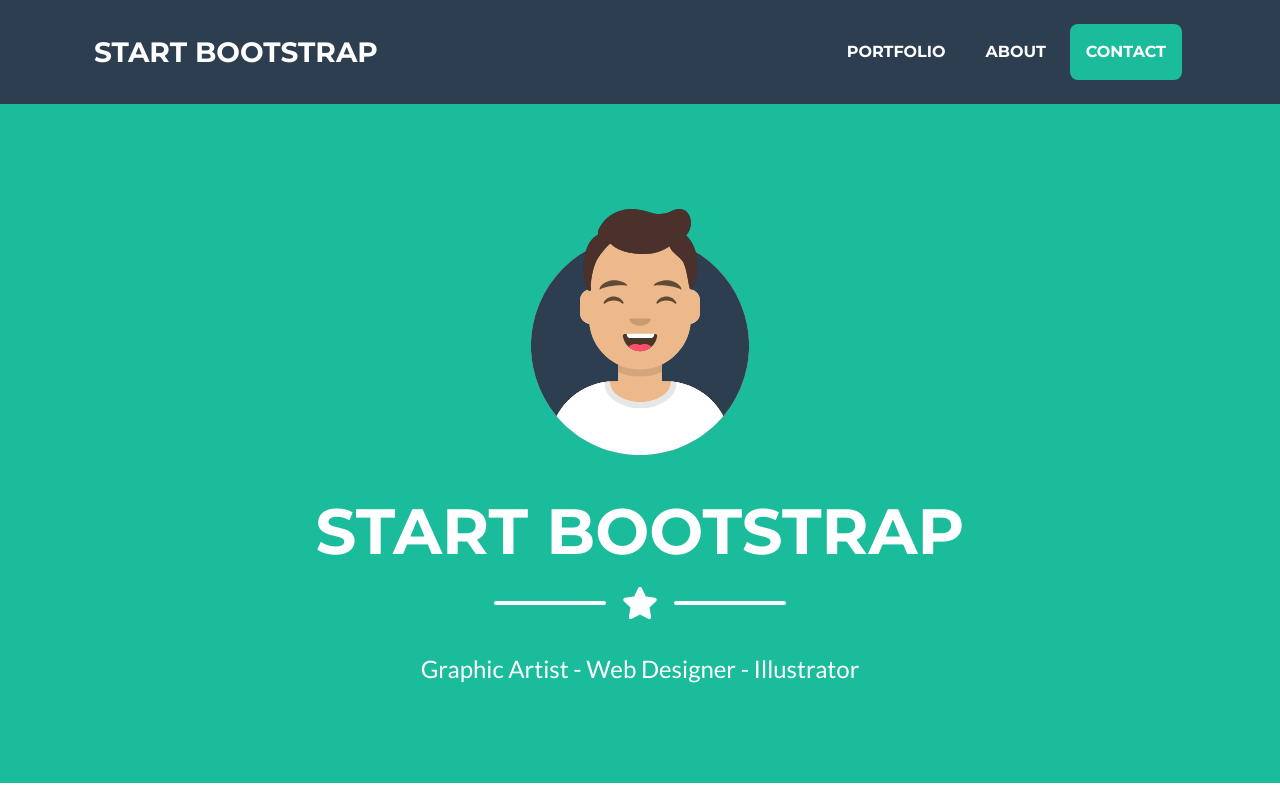
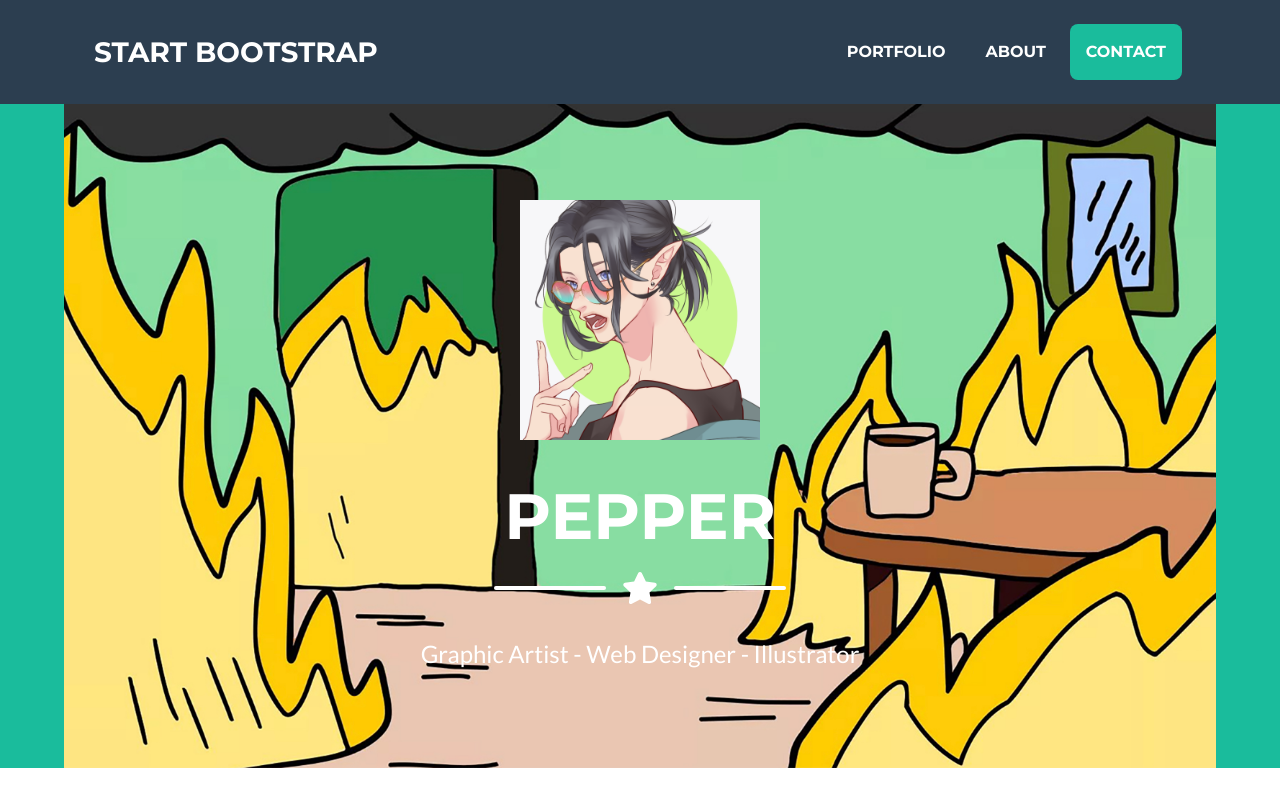
Before and after one commit to peerberger/CV-Website, a plain HTML site: page index.html in a window 1280 px wide. Shown: the top 800 px of the page. Drawn offline with nearby package versions, Linux system fonts and the light colour scheme.

Commit message:
first edit

```diff
--- a/index.html
+++ b/index.html
@@ -35,12 +35,12 @@
             </div>
         </nav>
         <!-- Masthead-->
-        <header class="masthead bg-primary text-white text-center">
+        <header class="masthead bg-primary text-white text-center" style="background-image: url('this is fine.jpg'); background-size: contain; background-repeat: no-repeat; background-position: center;">
             <div class="container d-flex align-items-center flex-column">
                 <!-- Masthead Avatar Image-->
-                <img class="masthead-avatar mb-5" src="assets/img/avataaars.svg" alt="" />
+                <img class="masthead-avatar mb-5" src="picrew cutie.png" alt="" />
                 <!-- Masthead Heading-->
-                <h1 class="masthead-heading text-uppercase mb-0">Start Bootstrap</h1>
+                <h1 class="masthead-heading text-uppercase mb-0">pepper</h1>
                 <!-- Icon Divider-->
                 <div class="divider-custom divider-light">
                     <div class="divider-custom-line"></div>
```
Also changed, not shown: picrew cutie.png (added), this is fine.jpg (added), zot ani.jpg (added).
